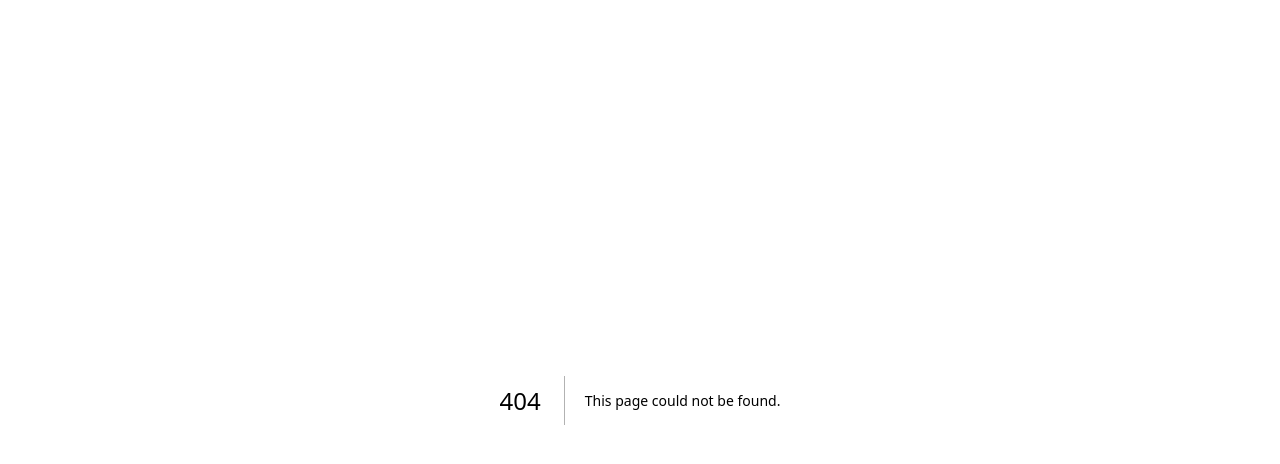
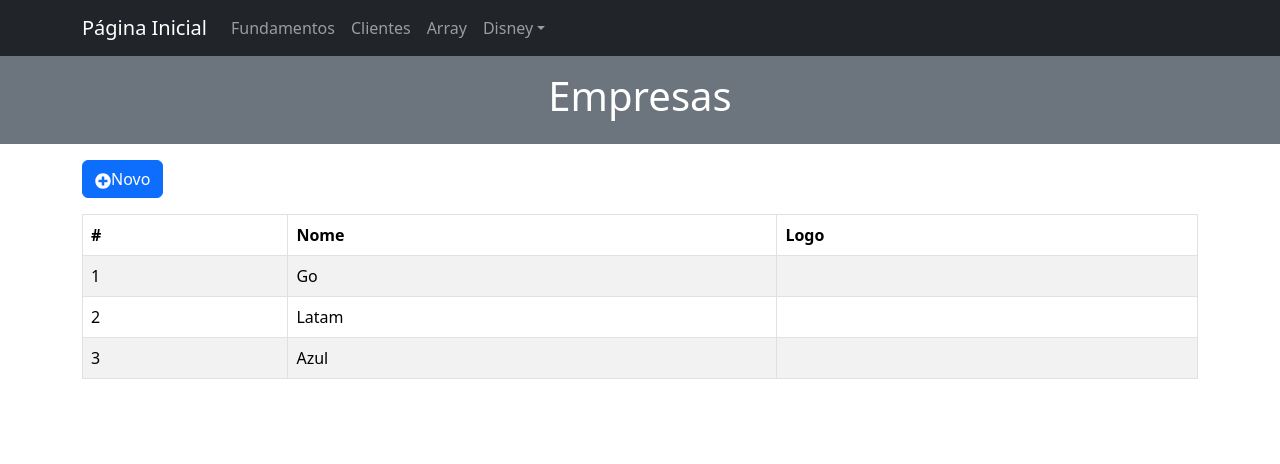
Before and after one commit to Dev-Kauan/voemais, a Next.js app: page /empresas in a window 1280 px wide. Before the commit this address had no page. Shown: the top 464 px of the page. Built offline with nearby package versions, Linux system fonts and the light colour scheme.

Commit message:
Fazendo parte de cadastro de empresas

```diff
--- a/package.json
+++ b/package.json
@@ -11,6 +11,7 @@
   "dependencies": {
     "axios": "^1.7.7",
     "bootstrap": "^5.3.3",
+    "formik": "^2.4.6",
     "next": "14.2.13",
     "react": "^18",
     "react-bootstrap": "^2.10.4",
--- a/src/app/components/Pagina.js
+++ b/src/app/components/Pagina.js
@@ -1,27 +1,23 @@
-'use client'
 import { Container, Nav, NavDropdown, Navbar } from "react-bootstrap";
-import { useEffect, useState } from "react";
-import apiAnime from "@/app/services/apiAnime";
 
 export default function Pagina(props) {
-    const [genero, setGenero] = useState([])
-
-    useEffect(() => {
-        apiAnime.get('genres/anime').then(resultado => {
-            setGenero(resultado.data.data)
-        })
-    }, [])
     return (
         <>
             <Navbar bg="dark" data-bs-theme="dark">
                 <Container>
-                    <Navbar.Brand href="/animes">Animes</Navbar.Brand>
+                    <Navbar.Brand href="/">Página Inicial</Navbar.Brand>
                     <Nav className="me-auto">
-                        <Nav.Link href="/animes">Animes</Nav.Link>
-                        <NavDropdown title="Gêneros" id="basic-nav-dropdown">
-                            {genero.map(item => (
-                                    <NavDropdown.Item key={item.mal_id}>{item.name} ({item.count})</NavDropdown.Item>
-                                ))}
+                        <Nav.Link href="/fundamentos">Fundamentos</Nav.Link>
+                        <Nav.Link href="/clientes">Clientes</Nav.Link>
+                        <Nav.Link href="/array">Array</Nav.Link>
+                        <NavDropdown title="Disney" id="basic-nav-dropdown">
+                            <NavDropdown.Item href="/disney">Paragráfos</NavDropdown.Item>
+                            <NavDropdown.Divider />
+                            <NavDropdown.Item href="/disney/cards">Cards</NavDropdown.Item>
+                            <NavDropdown.Divider />
+                            <NavDropdown.Item href="/disney/tabela">Tabela</NavDropdown.Item>
+                            <NavDropdown.Divider />
+                            <NavDropdown.Item href="/disney/carrosel">Carrosel</NavDropdown.Item>
                         </NavDropdown>
                     </Nav>
                 </Container>
@@ -34,10 +30,6 @@ export default function Pagina(props) {
             <Container>
                 {props.children}
             </Container>
-
-            <footer>
-                <p className="bg-secondary text-white text-center p-3">Rodapé</p>
-            </footer>
         </>
     )
 }
--- /dev/null
+++ b/src/app/empresas/page.js
@@ -0,0 +1,47 @@
+'use client'
+
+import Pagina from "@/app/components/Pagina";
+import Link from "next/link";
+import { Table } from "react-bootstrap";
+import { FaPlusCircle } from "react-icons/fa";
+
+export default function Page() {
+    return (
+        <Pagina titulo="Empresas">
+
+            <Link href={"/empresas/create"} className="btn btn-primary mb-3 mt-3">
+                <FaPlusCircle />Novo
+            </Link>
+
+            <Table striped bordered hover>
+                <thead>
+                    <tr>
+                        <th>#</th>
+                        <th>Nome</th>
+                        <th>Logo</th>
+
+                    </tr>
+                </thead>
+                <tbody>
+                    <tr>
+                        <td>1</td>
+                        <td>Go</td>
+                        <td></td>
+
+                    </tr>
+                    <tr>
+                        <td>2</td>
+                        <td>Latam</td>
+                        <td></td>
+
+                    </tr>
+                    <tr>
+                        <td>3</td>
+                        <td>Azul</td>
+                        <td></td>
+                    </tr>
+                </tbody>
+            </Table>
+        </Pagina>
+    )
+}
--- a/src/app/services/apiLocalidade.js
+++ b/src/app/services/apiLocalidade.js
@@ -1,7 +1,7 @@
 const { default: axios } = require("axios");
 
 const apiLocalidade = axios.create({
-    baseURL: 'https://servicodados.ibge.gov.br/api/v1/localidades/',
+    baseURL: 'https://servicodados.ibge.gov.br/api/v1/localidades',
 });
 
 export default apiLocalidade;
```
Also changed, not shown: src/app/empresas/create/page.js (added, +58 -0 lines), 1 other file (tests, documents, lock files or other folders).
